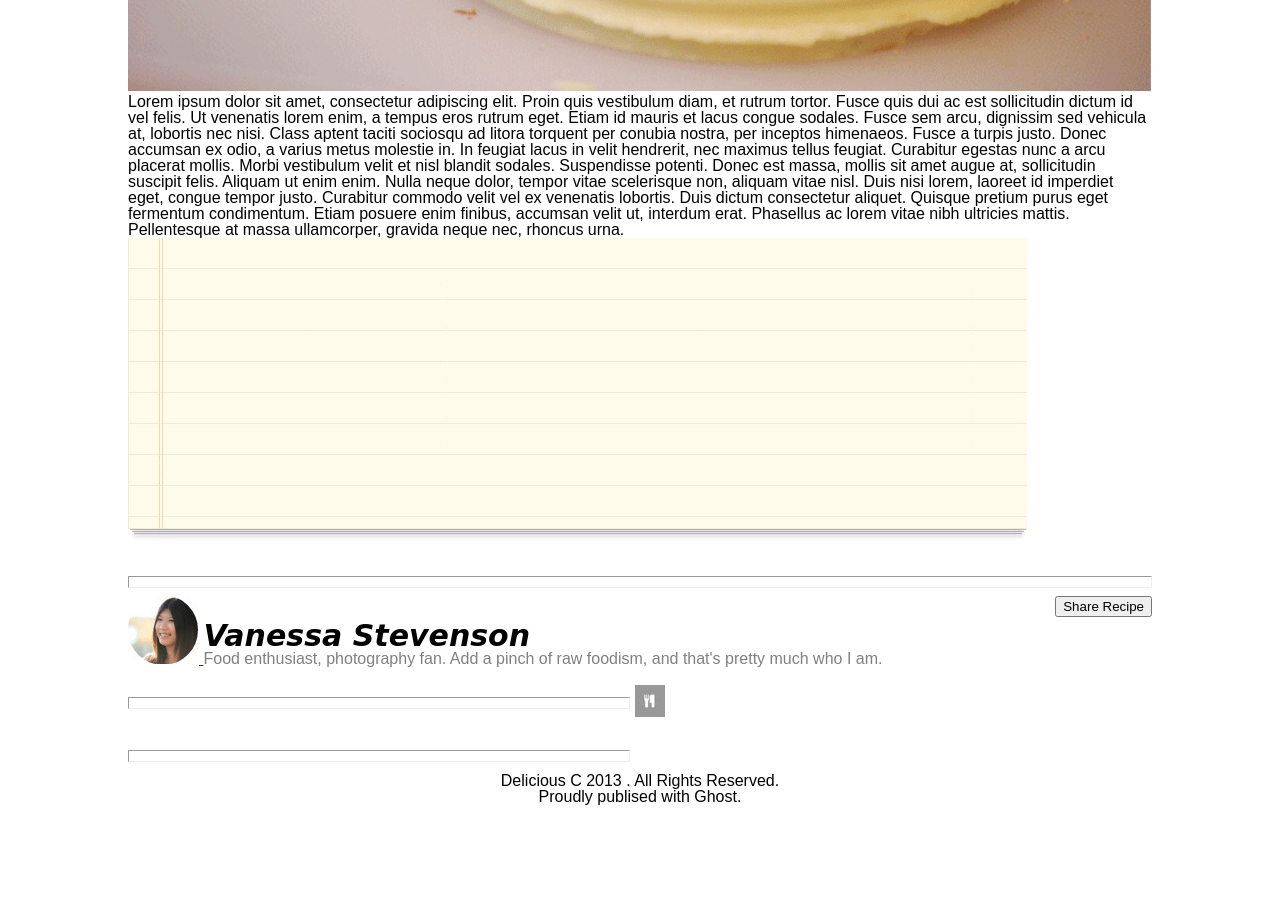
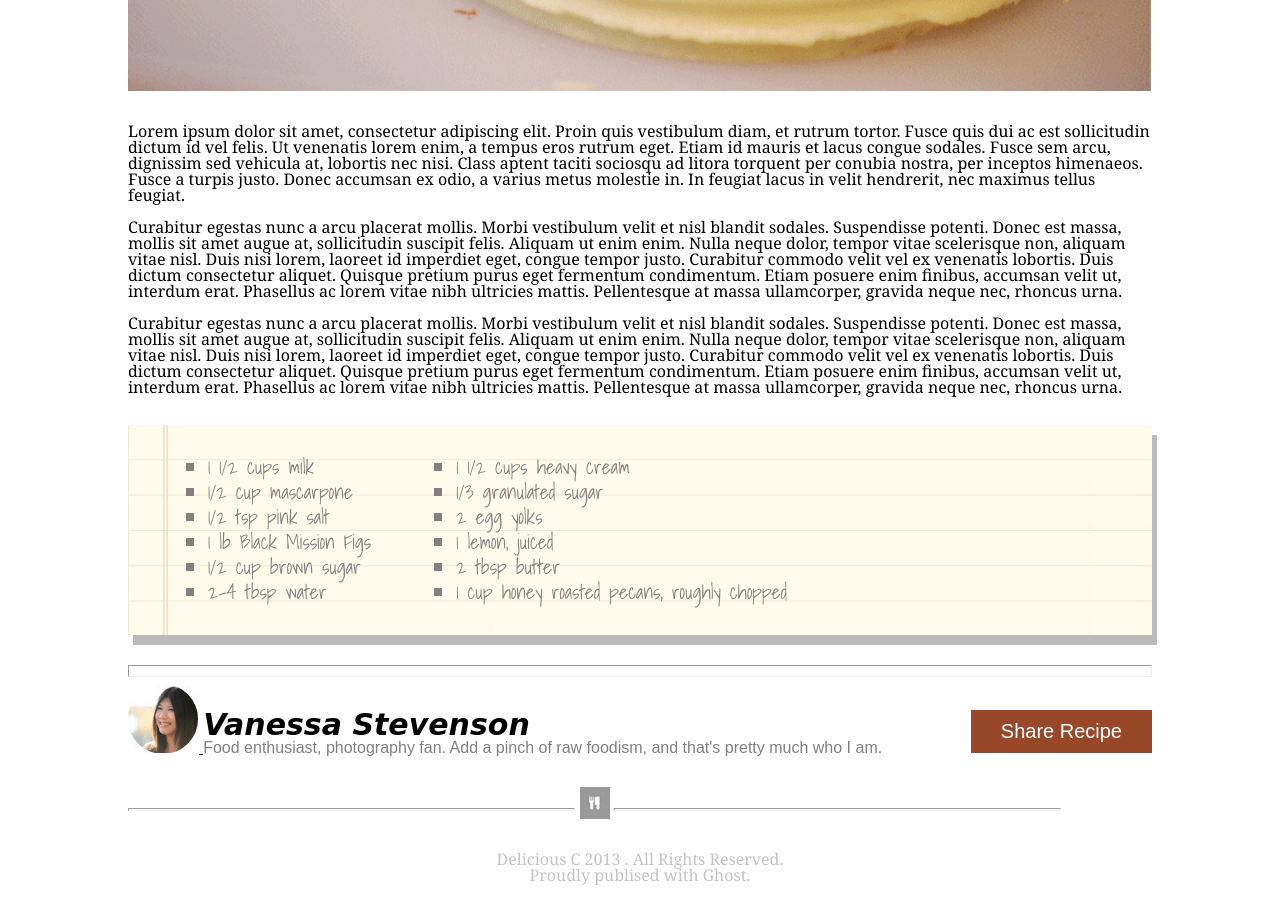
Before and after one commit to Antberry/Chocolate-Pizza, a plain HTML site: page index.html in a window 1280 px wide. Shown: the part 840-1764 px from the top of the page. Before the commit the page ends 1645 px from the top, so only its background shows below. Drawn offline with Linux system fonts and the light colour scheme; a web font is replaced by a local one.

Commit message:
finish rough draft

```diff
--- a/index.html
+++ b/index.html
@@ -83,20 +83,38 @@
       <!-- hero image -->
       <img id="hero" src="img/choco-pizza.png">
       <p>
-        Lorem ipsum dolor sit amet, consectetur adipiscing elit. Proin quis vestibulum diam, et rutrum tortor. Fusce quis dui ac est sollicitudin dictum id vel felis. Ut venenatis lorem enim, a tempus eros rutrum eget. Etiam id mauris et lacus congue sodales. Fusce sem arcu, dignissim sed vehicula at, lobortis nec nisi. Class aptent taciti sociosqu ad litora torquent per conubia nostra, per inceptos himenaeos. Fusce a turpis justo. Donec accumsan ex odio, a varius metus molestie in. In feugiat lacus in velit hendrerit, nec maximus tellus feugiat.
+        Lorem ipsum dolor sit amet, consectetur adipiscing elit. Proin quis vestibulum diam, et rutrum tortor. Fusce quis dui ac est sollicitudin dictum id vel felis. Ut venenatis lorem enim, a tempus eros rutrum eget. Etiam id mauris et lacus congue sodales. Fusce sem arcu, dignissim sed vehicula at, lobortis nec nisi. Class aptent taciti sociosqu ad litora torquent per conubia nostra, per inceptos himenaeos. Fusce a turpis justo. Donec accumsan ex odio, a varius metus molestie in. In feugiat lacus in velit hendrerit, nec maximus tellus feugiat.</br></br>
+
+        Curabitur egestas nunc a arcu placerat mollis. Morbi vestibulum velit et nisl blandit sodales. Suspendisse potenti. Donec est massa, mollis sit amet augue at, sollicitudin suscipit felis. Aliquam ut enim enim. Nulla neque dolor, tempor vitae scelerisque non, aliquam vitae nisl. Duis nisi lorem, laoreet id imperdiet eget, congue tempor justo. Curabitur commodo velit vel ex venenatis lobortis. Duis dictum consectetur aliquet. Quisque pretium purus eget fermentum condimentum. Etiam posuere enim finibus, accumsan velit ut, interdum erat. Phasellus ac lorem vitae nibh ultricies mattis. Pellentesque at massa ullamcorper, gravida neque nec, rhoncus urna.</br></br>
 
         Curabitur egestas nunc a arcu placerat mollis. Morbi vestibulum velit et nisl blandit sodales. Suspendisse potenti. Donec est massa, mollis sit amet augue at, sollicitudin suscipit felis. Aliquam ut enim enim. Nulla neque dolor, tempor vitae scelerisque non, aliquam vitae nisl. Duis nisi lorem, laoreet id imperdiet eget, congue tempor justo. Curabitur commodo velit vel ex venenatis lobortis. Duis dictum consectetur aliquet. Quisque pretium purus eget fermentum condimentum. Etiam posuere enim finibus, accumsan velit ut, interdum erat. Phasellus ac lorem vitae nibh ultricies mattis. Pellentesque at massa ullamcorper, gravida neque nec, rhoncus urna.
-
       </p>
       <!-- piece of paper -->
-      <img src="img/list-bg.png">
+      <div>
+      <ul>
+        <li>1 1/2 cups milk</li>
+        <li>1/2 cup mascarpone</li>
+        <li>1/2 tsp pink salt</li>
+        <li>1 lb Black Mission Figs</li>
+        <li>1/2 cup brown sugar</li>
+        <li>2-4 tbsp water</li>
+      </ul>
+      <ul>
+          <li>1 1/2 cups heavy cream</li>
+          <li>1/3 granulated sugar</li>
+          <li>2 egg yolks</li>
+          <li>1 lemon, juiced</li>
+          <li>2 tbsp butter</li>
+          <li>1 cup honey roasted pecans, roughly chopped</li>
+        </ul>
+      </div>
       <hr>
       <!-- vanessa image -->
       <a href="">
         <img class="logo-block" src='img/van-pic.png' />
       </a>
-      <ul class="logo-block">
-        <li>
+      <ul class="logo-block ">
+        <li >
           Vanessa Stevenson
         </li>
         <li>
@@ -109,7 +127,7 @@
   <footer>
     <hr>
     <img src="img/small-logo.png">
-    <hr>
+    <hr id="lasthr">
     <ul>
       <li>Delicious C 2013 . All Rights Reserved.</li>
       <li>Proudly publised with Ghost.</li>
--- a/style.css
+++ b/style.css
@@ -2,8 +2,10 @@
 /* ------------HEADER----------*/
 @import url('https://fonts.googleapis.com/css?family=Wire+One');
 @import url('https://fonts.googleapis.com/css?family=Heebo:900');
+@import url('https://fonts.googleapis.com/css?family=Shadows+Into+Light');
+@import url('https://fonts.googleapis.com/css?family=Noto+Serif');
 body{
-  font-family: Arial, Helvetica, sans-serif;
+  font-family: 'Noto Serif', serif;
   width: 80%;
   margin: auto;
 }
@@ -70,15 +72,53 @@ article{
 button{
   float: right;
 }
+p{
+  margin-top: 30px;
+}
+div{
+  background-image: url("img/list-bg.png");
+  background-repeat: no-repeat;
+  background-size: cover;
+  margin-top: 30px;
+  font-size: 20px;
+  box-shadow: 5px 10px #bdbaba;
+}
+div ul{
+  list-style-type: square;
+  display: inline-block;
+  margin-top: 30px;
+  padding-left: 80px;
+  padding-bottom: 30px;
+  line-height: 25px;
+  font-family: 'Shadows Into Light', cursive;
+  color: gray;
+}
+button{
+  border: none;
+  background: rgb(153, 71, 41);
+  cursor: pointer;
+  color: white;
+  font-size: 20px;
+  padding: 10px 30px;
+  margin-top: 25px;
+
+}
+
 
 /* ---------------FOOTER------------------ */
 footer hr{
-  width: 500px;
+  width: 445px;
   display: inline-block;
+  margin-top: 30px;
+  height:1px;
 }
 footer img{
   display: inline-block;
+  margin-top: 30px;
 }
 footer ul{
   text-align: center;
+  margin-top:30px;
+  margin-bottom: 70px;
+  color: rgb(199, 195, 195);
 }
```
